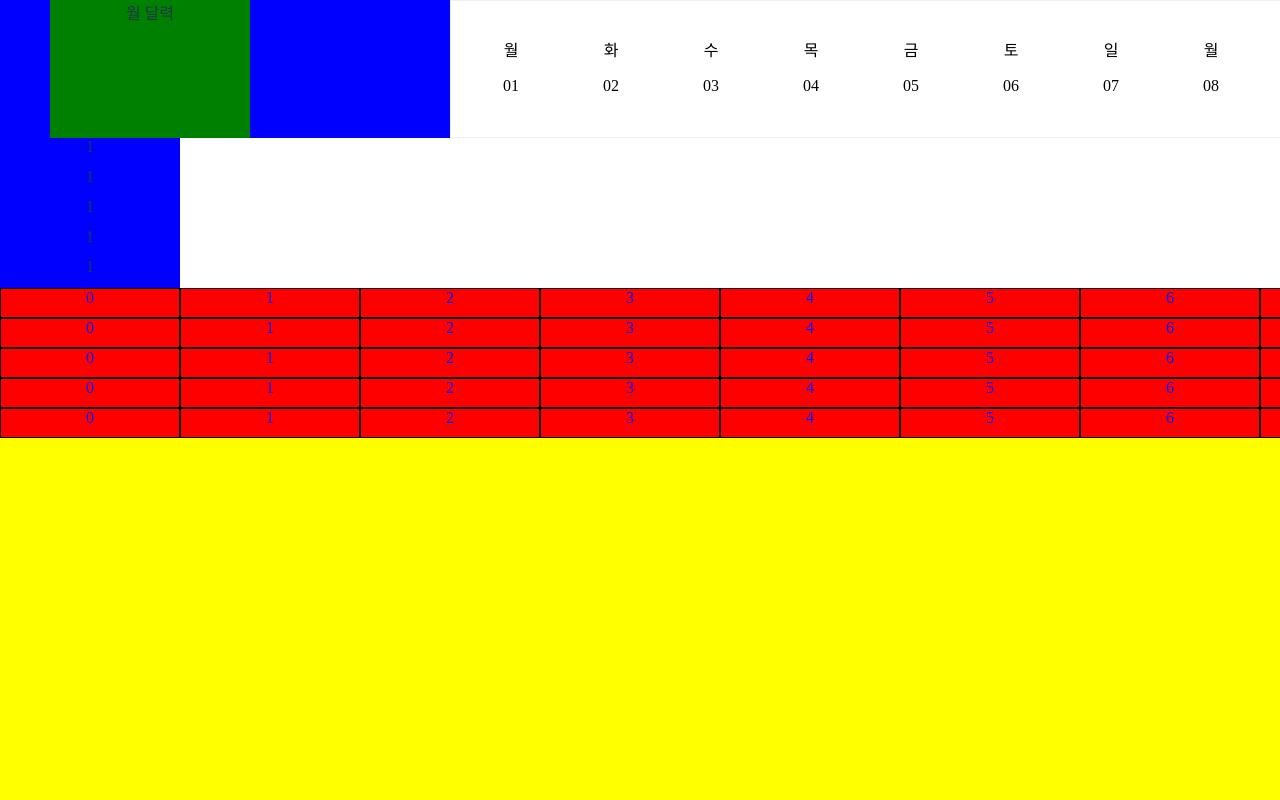
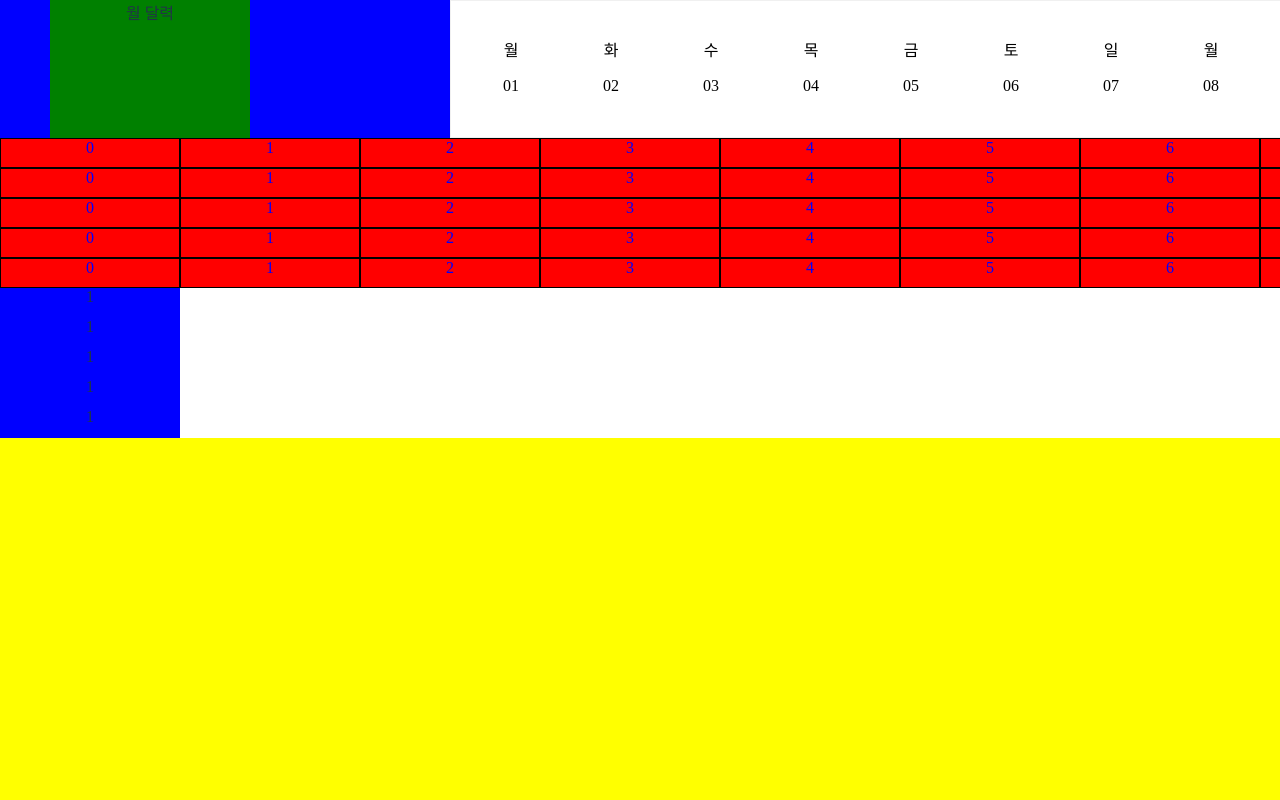
Before and after one commit to JayJHFE/React-Scheduler, a React (Vite) app in the folder PortFolio-vite/: page /scheduler in a window 1280 px wide. Shown: the top 800 px of the page. Built offline with nearby package versions, Linux system fonts and the light colour scheme.

Commit message:
스케줄러 수정

```diff
--- a/PortFolio-vite/src/components/scheduler/leftTable/index.tsx
+++ b/PortFolio-vite/src/components/scheduler/leftTable/index.tsx
@@ -1,15 +1,27 @@
 function SchedulerLeftTable() {
+  const data = 5;
   return (
     <>
-      <div
-        style={{
-          color: "orange",
-          display: "flex",
-          flexDirection: "row",
-          width: "500px",
-          zIndex: 9999,
-        }}
-      ></div>
+      <div style={{ position: "sticky" }}>
+        {Array.from({ length: data }, (_, i) => (
+          <div
+            key={i}
+            style={{
+              zIndex: 100,
+              width: "180px",
+              height: "30px",
+              backgroundColor: "blue",
+              display: "flex",
+              flexDirection: "column",
+              position: "sticky",
+              top: `${i * 30}px`,
+              left: 0, // 각 div가 서로 다른 위치에 놓이도록 조정
+            }}
+          >
+            1
+          </div>
+        ))}
+      </div>
     </>
   );
 }
--- a/PortFolio-vite/src/components/scheduler/table/index.tsx
+++ b/PortFolio-vite/src/components/scheduler/table/index.tsx
@@ -6,26 +6,6 @@ function SchedulerTable() {
   return (
     <>
       <div style={{ position: "relative" }}>
-        {/* 세로로 위에 덮는 div 를 data의 길이만큼 생성 */}
-        {/* div를 absolute로 설정하여 겹치게 만든다. */}
-        {Array.from({ length: data }, (_, i) => (
-          <div
-            key={i}
-            style={{
-              zIndex: 100,
-              width: "180px",
-              height: "30px",
-              backgroundColor: "blue",
-              display: "flex",
-              flexDirection: "column",
-              position: "sticky",
-              top: `${i * 30}px`, // 각 div가 서로 다른 위치에 놓이도록 조정
-              left: 0, // 좌우 스크롤에도 고정/ 각 div가 서로 다른 위치에 놓이도록 조정
-            }}
-          >
-            1
-          </div>
-        ))}
         {/* div 를 data의 길이만큼 생성 */}
         {Array.from({ length: data }, (_, i) => (
           <div
--- a/PortFolio-vite/src/css/mainStyle.ts
+++ b/PortFolio-vite/src/css/mainStyle.ts
@@ -18,4 +18,5 @@ export const calendarContainer = styled.div`
 export const schedulerContainer = styled.div`
   background-color: blue;
   overflow: auto;
+  position: relative;
 `;
--- a/PortFolio-vite/src/page/scheduler/index.tsx
+++ b/PortFolio-vite/src/page/scheduler/index.tsx
@@ -18,6 +18,7 @@ export default function Scheduler() {
           </S.calendarContainer>
           <S.schedulerContainer>
             <SchedulerTable />
+            <SchedulerLeftTable />
           </S.schedulerContainer>
           {/* <div>
             <div
```
